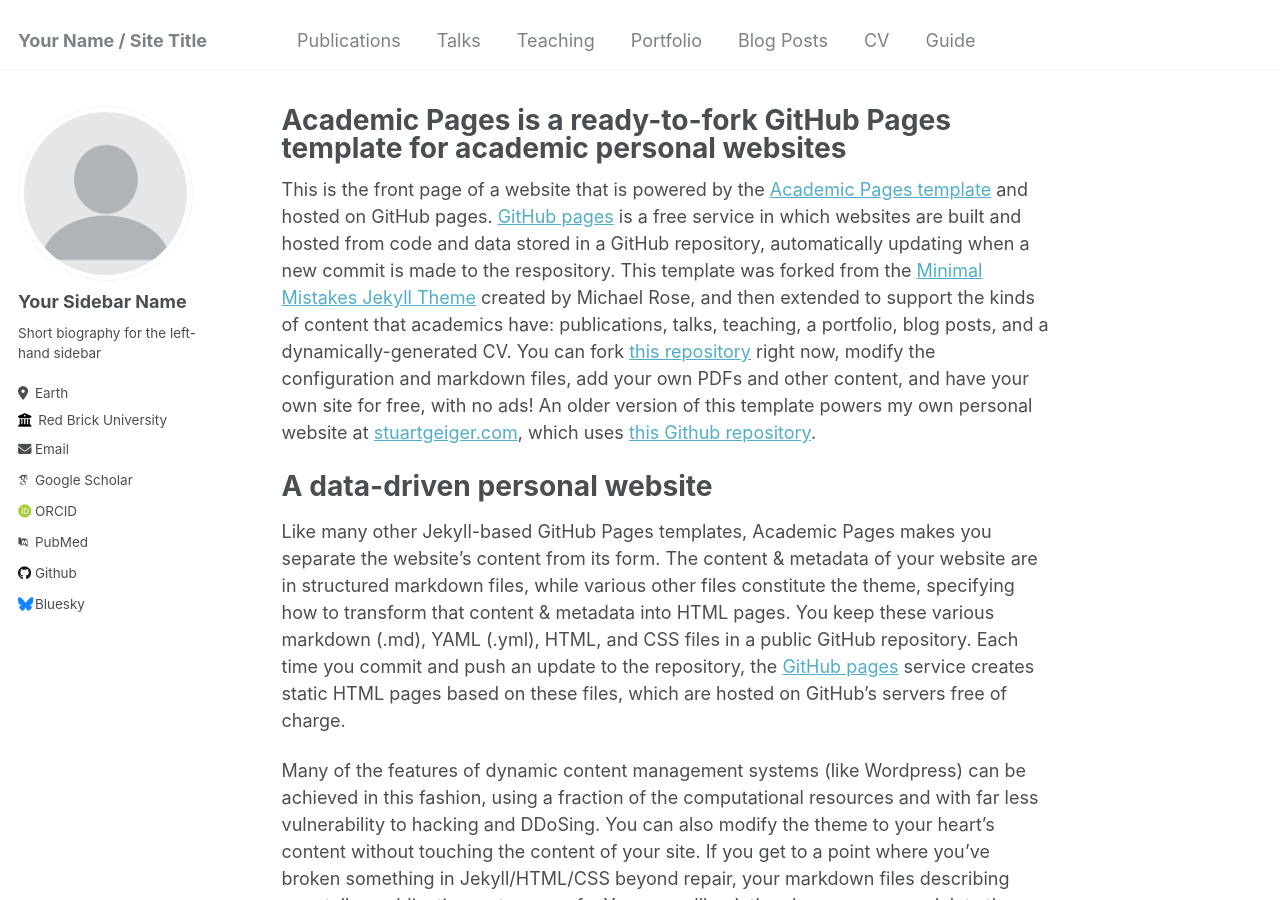
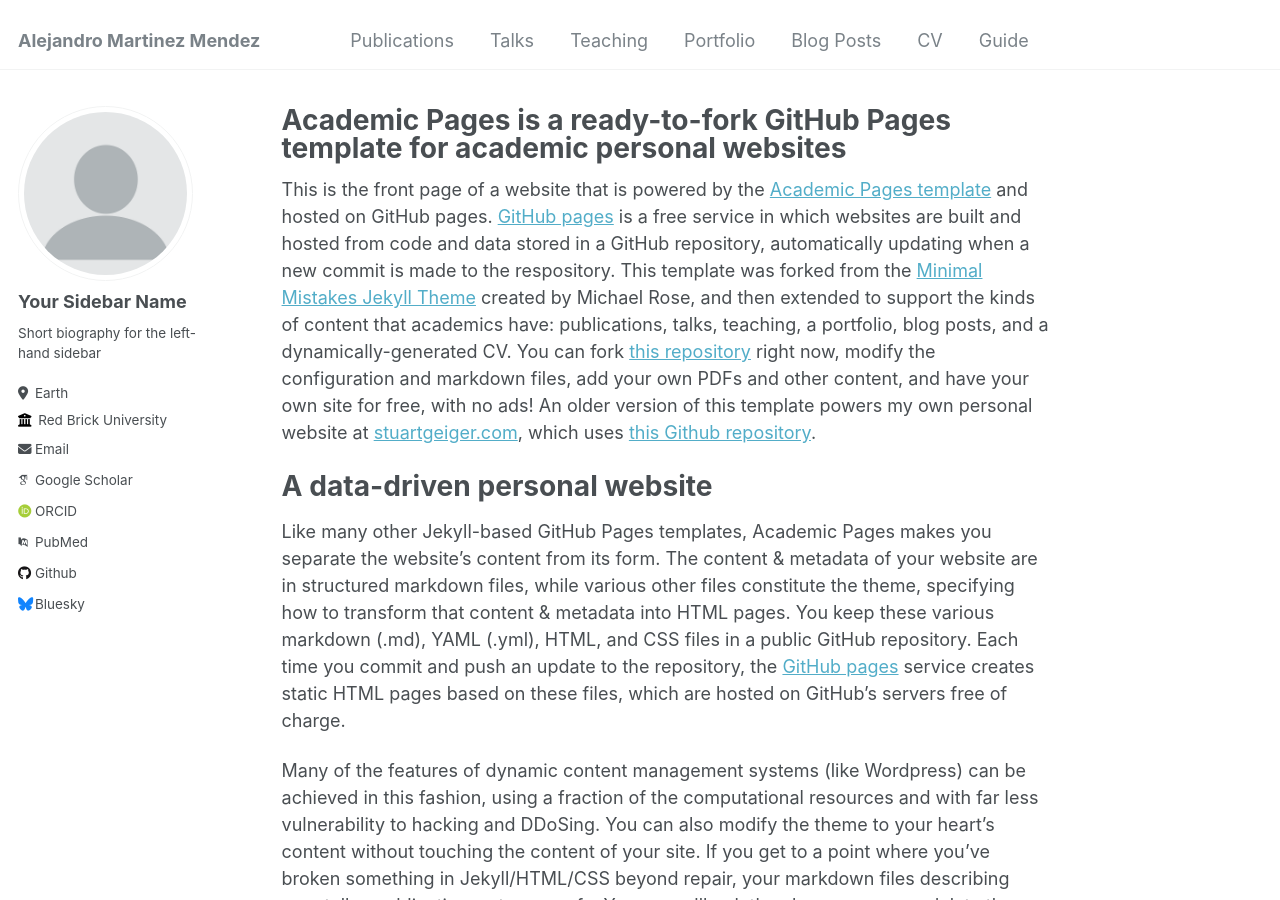
Before and after one commit to AlexMartinezMendez/amm, a Jekyll site: the page built from _pages/about.md, in a window 1280 px wide and 900 px high. Built offline with Jekyll 4.4.1, drawn with Linux system fonts in a browser that asks for light colours; some web fonts are replaced.

Commit message:
Update _config.yml

```diff
--- a/_config.yml
+++ b/_config.yml
@@ -8,7 +8,7 @@
 
 # Basic Site Settings
 locale                   : "en-US"
-title                    : "Your Name / Site Title"
+title                    : "Alejandro Martinez Mendez"
 title_separator          : "-"
 name                     : &name "Alejandro Martinez Mendez"
 description              : &description "Professional Memer"
```
